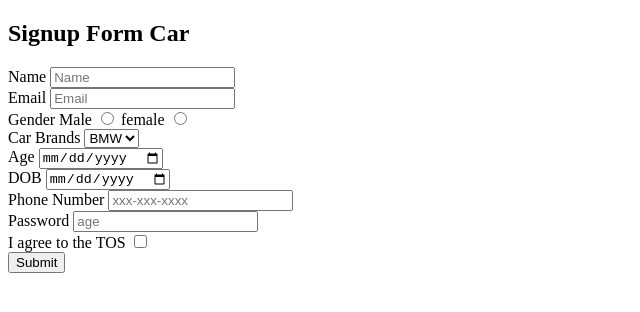
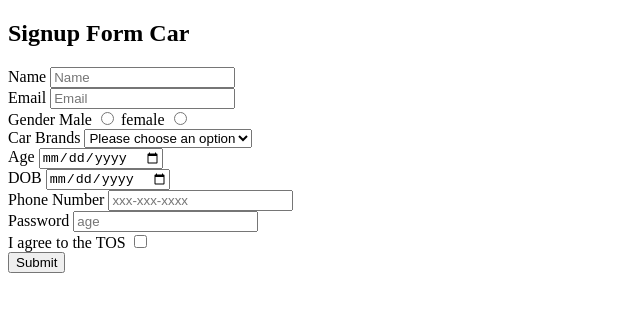
Before and after one commit to acciojob/signup-form-car-purnima11apr, a website: page main.html in a window 1280 px wide. Shown: the whole page, without its empty margins (0-640 px from the left). Drawn offline with Linux system fonts and the light colour scheme.

Commit message:
created a submission

```diff
--- a/main.html
+++ b/main.html
@@ -25,6 +25,7 @@
 		<br>
         <label for="cars">Car Brands</label>
         <select id="cars" name="cars">
+	   <option value="choose">Please choose an option</option>
        <option value="BMW">BMW</option>
        <option value="AUDI">AUDI</option>
        <option value="KIA">KIA</option>
```
